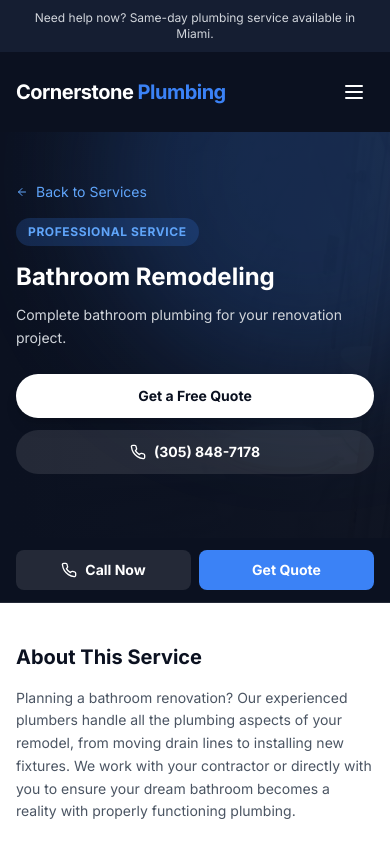
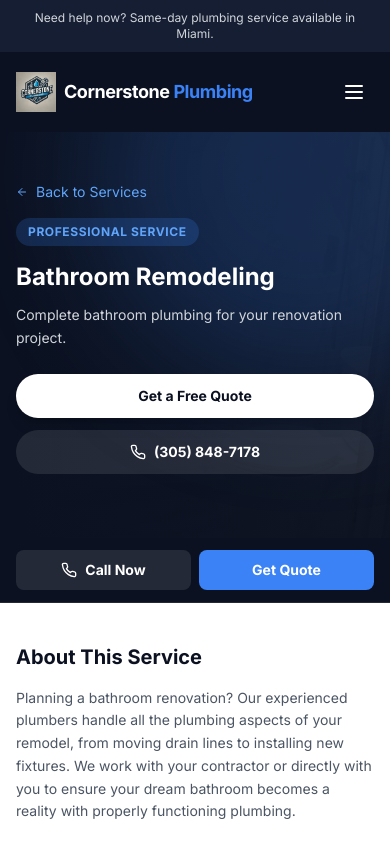
Before and after one commit to Expandingmind/CornerstonePlumbing, a Next.js app: page /services/bathroom-remodeling in a window 390 px wide. Shown: the top 844 px of the page. Built offline with nearby package versions, Linux system fonts and the light colour scheme.

Commit message:
Add company logo to Header and Footer

```diff
--- a/components/Footer.tsx
+++ b/components/Footer.tsx
@@ -1,6 +1,7 @@
 "use client";
 
 import Link from "next/link";
+import Image from "next/image";
 import { Facebook, Instagram, Linkedin } from "lucide-react";
 import { useScrollAnimation } from "@/hooks/useScrollAnimation";
 
@@ -38,8 +39,19 @@ export default function Footer() {
           <div
             className={`transition-all duration-700 ${isVisible ? 'opacity-100 translate-y-0' : 'opacity-0 translate-y-8'}`}
           >
-            <Link href="/" className="inline-block text-2xl font-bold tracking-tight mb-6 group">
-              Cornerstone <span className="text-brand-blue group-hover:text-brand-light transition-colors">Plumbing</span>
+            <Link href="/" className="inline-flex items-center gap-3 mb-6 group">
+              {/* Logo */}
+              <div className="relative w-12 h-12 flex-shrink-0">
+                <Image
+                  src="/images/services/logo.png"
+                  alt="Cornerstone Plumbing Logo"
+                  fill
+                  className="object-contain"
+                />
+              </div>
+              <span className="text-xl font-bold tracking-tight">
+                Cornerstone <span className="text-brand-blue group-hover:text-brand-light transition-colors">Plumbing</span>
+              </span>
             </Link>
             <p className="text-gray-400 leading-relaxed mb-6">
               The foundation of reliable plumbing in Miami. Family-owned, trustworthy, and ready to serve you 24/7.
--- a/components/Header.tsx
+++ b/components/Header.tsx
@@ -1,6 +1,7 @@
 "use client";
 
 import Link from "next/link";
+import Image from "next/image";
 import { Phone, Menu, X } from "lucide-react";
 import { useState, useEffect } from "react";
 
@@ -57,9 +58,20 @@ export default function Header() {
         }`}
       >
         <div className="container mx-auto px-4 lg:px-8 h-20 flex items-center justify-between gap-4">
-          {/* Logo */}
-          <Link href="/" className="flex-shrink-0 group">
-            <span className="text-xl lg:text-2xl font-bold tracking-tight whitespace-nowrap">
+          {/* Logo + Name */}
+          <Link href="/" className="flex-shrink-0 group flex items-center gap-2 md:gap-3">
+            {/* Logo Image */}
+            <div className="relative w-10 h-10 md:w-12 md:h-12 flex-shrink-0">
+              <Image
+                src="/images/services/logo.png"
+                alt="Cornerstone Plumbing Logo"
+                fill
+                className="object-contain"
+                priority
+              />
+            </div>
+            {/* Company Name */}
+            <span className="text-lg md:text-xl lg:text-2xl font-bold tracking-tight whitespace-nowrap">
               Cornerstone <span className="text-brand-blue group-hover:text-brand-light transition-colors duration-300">Plumbing</span>
             </span>
           </Link>
```
Also changed, not shown: public/images/services/FDA450ED-E5B9-4A93-B1B3-040E0131BF3C.png (added).
